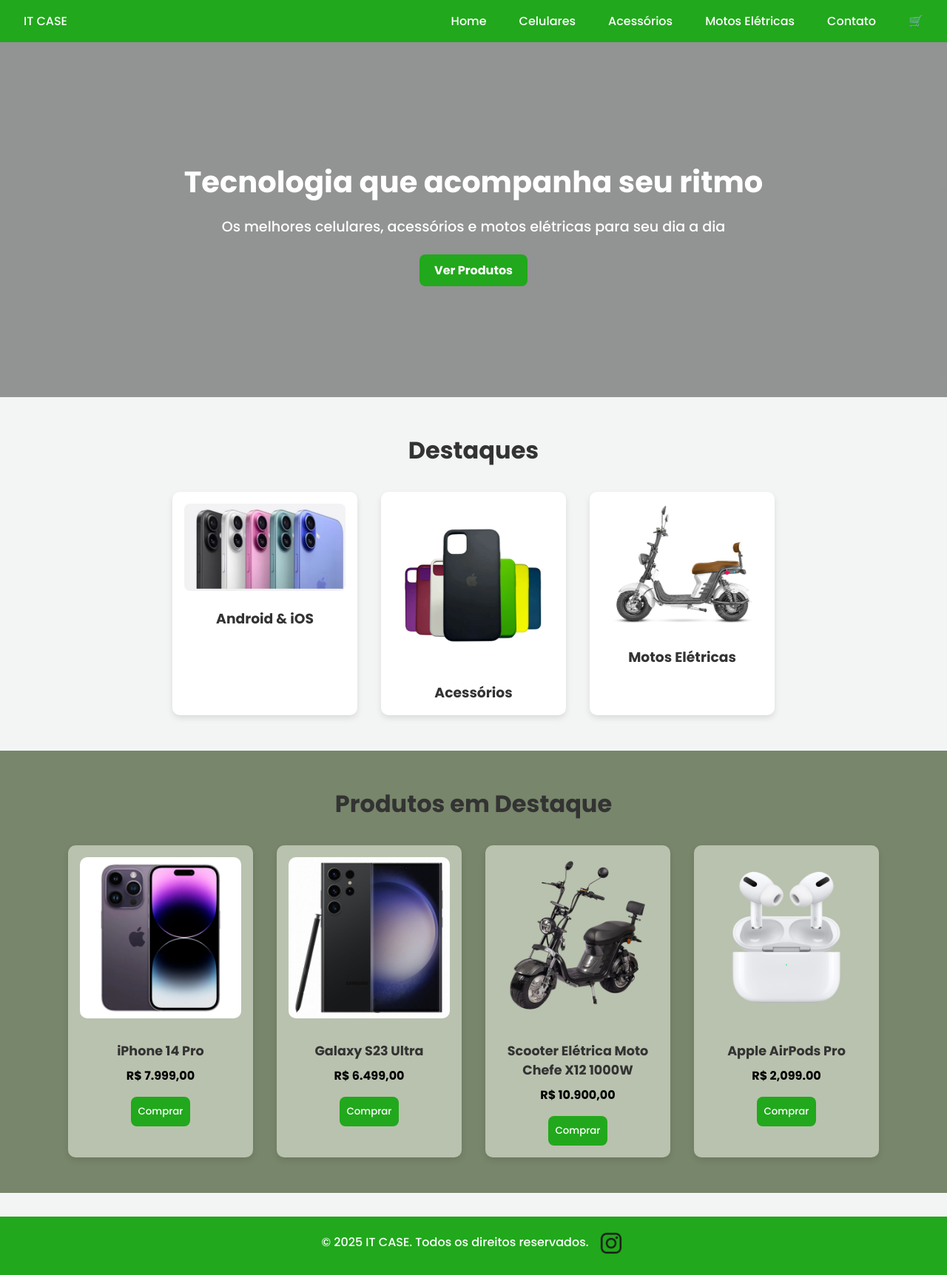
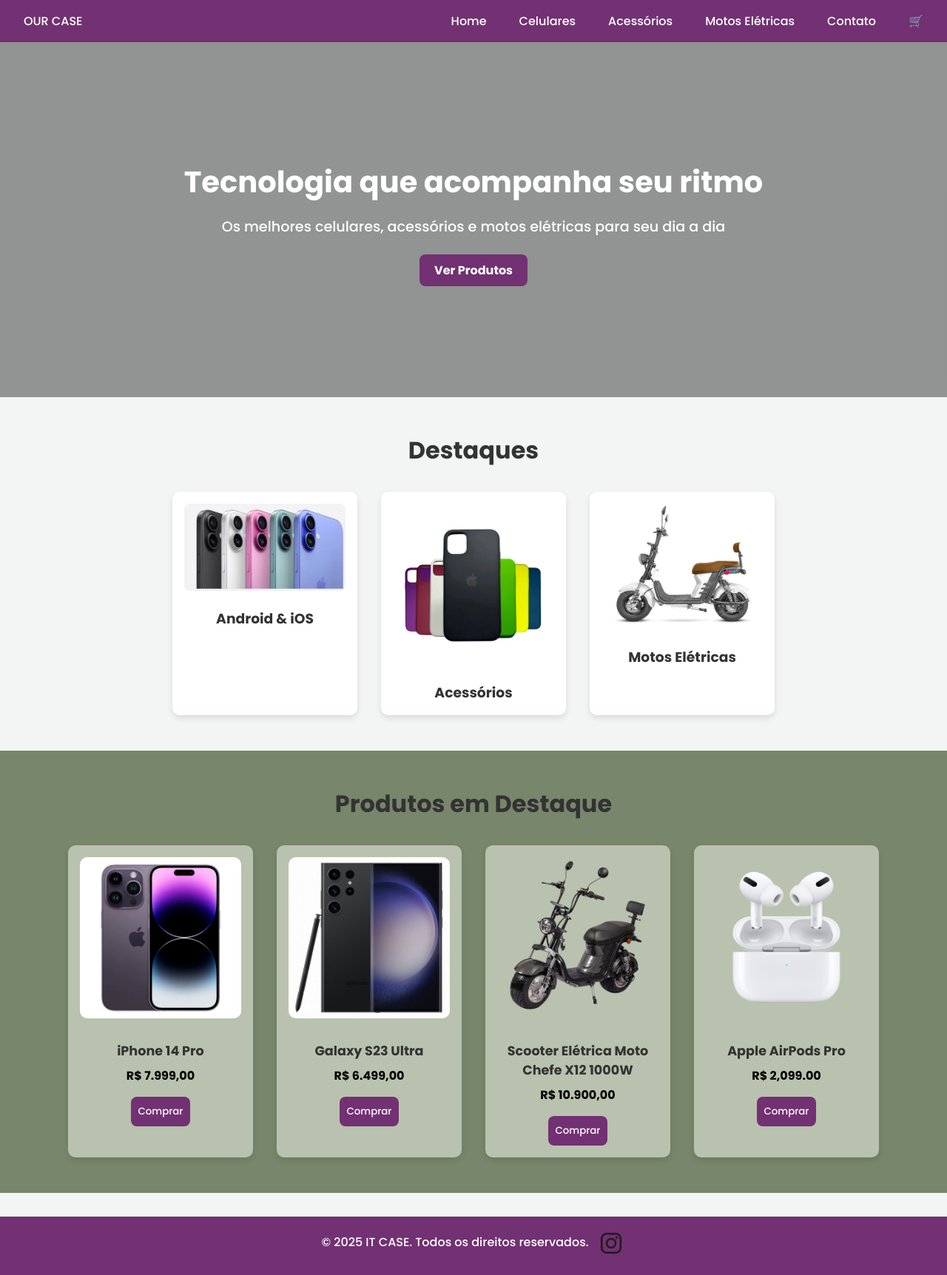
Before and after one commit to CaioBorbaa/ProjetoITCASE, a plain HTML site: page index.html in a window 1280 px wide. Shown: the whole page at 74% size. Drawn offline with Linux system fonts and the light colour scheme.

Commit message:
alteração de marca

```diff
--- a/css/styles.css
+++ b/css/styles.css
@@ -11,7 +11,7 @@
 }
 
 .topo {
-  background-color: #21a81c; /* verde */
+  background-color: #723172; /* roxo */
   color: white;
   display: flex;
   justify-content: space-between;
@@ -65,7 +65,7 @@
 }
 
 .botao {
-  background-color: #21a81c;
+  background-color: #723172; /* roxo */
   color: white;
   padding: 10px 20px;
   text-decoration: none;
@@ -75,7 +75,7 @@
 }
 
 .botao:hover {
-  background-color: #21a81c;
+  background-color: #723172; /* roxo */
 }
 
 .destaques {
@@ -115,7 +115,7 @@
 }
 
 .rodape {
-  background-color: #21a81c;
+  background-color: #723172; /* roxo */
   color: white;
   text-align: center;
   padding: 1rem;
@@ -143,7 +143,7 @@
   .menu .links {
     display: none;
     flex-direction: column;
-    background-color: #21a81c;
+    background-color: #723172; /* roxo */
     position: absolute;
     top: 70px;
     right: 20px;
@@ -223,7 +223,7 @@
 }
 
 .produto button {
-  background-color: #21a81c;
+  background-color: #723172; /* roxo */
   border: none;
   padding: 10px;
   color: white;
@@ -232,7 +232,7 @@
 }
 
 .produto button:hover {
-  background-color: #21a81c;
+  background-color: #723172; /* roxo */
 }
 
 .logo {
--- a/index.html
+++ b/index.html
@@ -3,7 +3,7 @@
 <head>
   <meta charset="UTF-8" />
   <meta name="viewport" content="width=device-width, initial-scale=1.0" />
-  <title>IT CASE - Sua loja tech</title>
+  <title>Our Case - Sua loja tech</title>
   <link rel="stylesheet" href="css/styles.css" />
   <link rel="icon" type="imagem/x-icon" href="./assets/imagens/logoBP.png" >
   <link rel="preconnect" href="https://fonts.googleapis.com">
@@ -11,7 +11,7 @@
 </head>
 <body>
   <header class="topo">
-    <div class="logo">IT CASE</div>
+    <div class="logo">OUR CASE</div>
     <nav class="menu">
         <div class="menu-toggle" id="menu-toggle">☰</div>
         <div class="links" id="menu-links">
```
